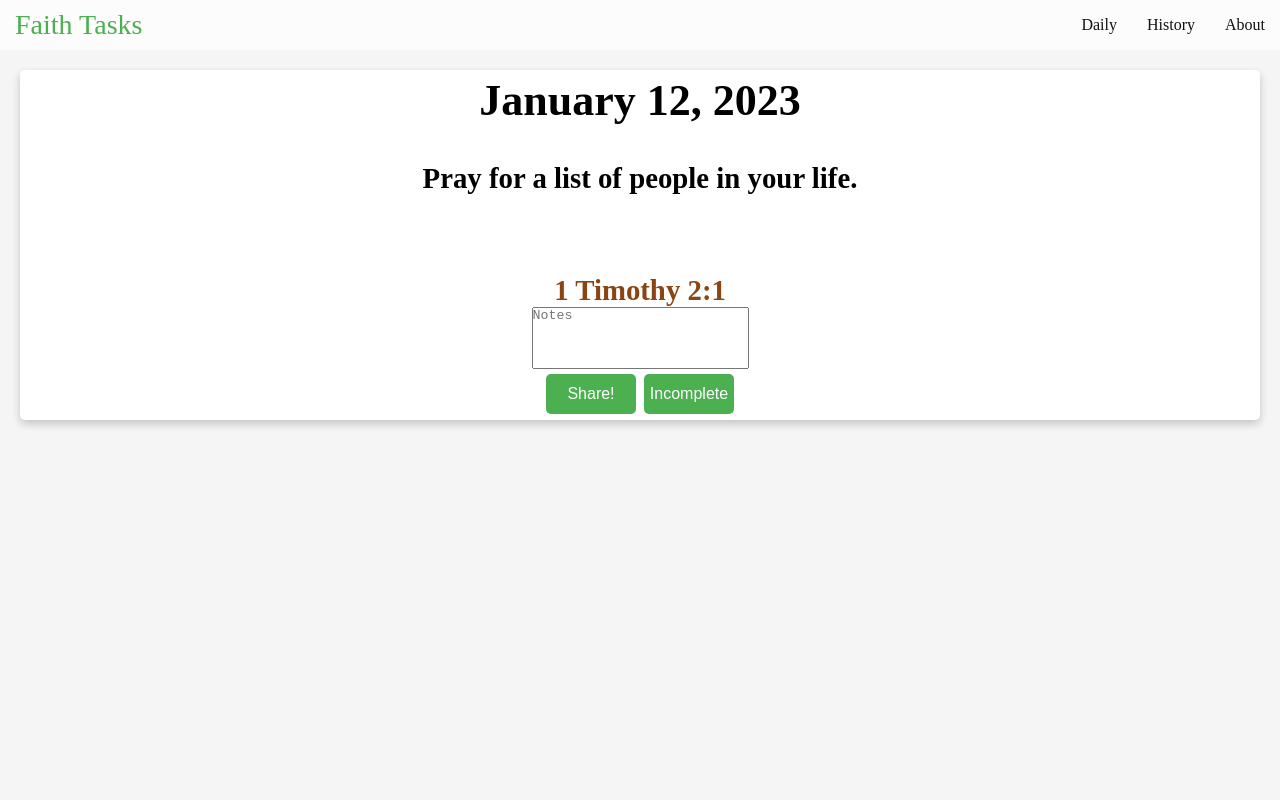
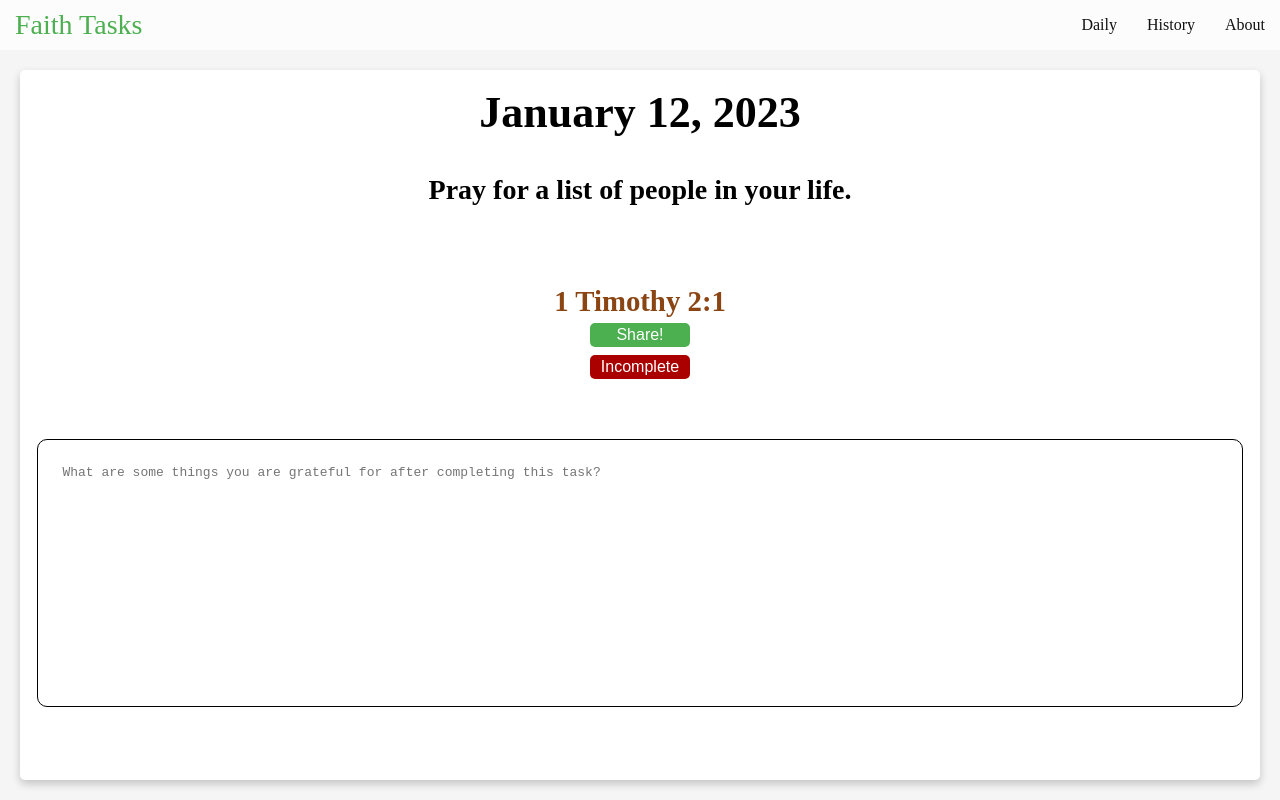
Before and after one commit to ryannarnoldd/FaithTasks, a React (Create React App) app: page / in a window 1280 px wide. Built offline with nearby package versions, Linux system fonts and the light colour scheme.

Commit message:
Moved notes, title style changes, overall new look

```diff
--- a/src/components/Task.js
+++ b/src/components/Task.js
@@ -3,14 +3,25 @@ import { getDateString } from '../Utils';
 import '../style.scss';
 
 const Task = ({ date, task: { title, verse }}) => {
+  const questions = [
+    "What was your main takeway from the task?",
+    "What does this task teach us about God?",
+    "What are some things you struggled with during this task?",
+    "What are some things you will do differently next time you complete this task?",
+    "How can you apply this task to your everyday life?",
+    "What are some things you are grateful for after completing this task?",
+    "What are some things you wish to improve upon after completing this task?",
+    "What is something that stood out to you during this task?",
+    "What are some things you will remember from this task?",
+    "What are some things you learned from this task that you can apply to other areas of your life?"
+  ]
+  const randomQuestion = questions[Math.floor(Math.random() * questions.length)];
+
   const dateString = getDateString(date);
 
-  // use values if data object with date exists in local storage.
-
-  var localData = localStorage.getItem("data");
-  localData = localData ? JSON.parse(localData) : {};
-  const [complete, setComplete] = useState( localData[date] ? localData[date].complete : false);
-  const [notes, setNotes] = useState( localData[date] ? localData[date].notes : "");
+  const localData = localStorage.getItem("data") ? JSON.parse(localStorage.getItem("data")) : {};
+  const [complete, setComplete] = useState(localData[date]?.complete || false);
+  const [notes, setNotes] = useState(localData[date]?.notes || "");
 
   const [data] = useState(getTotalData(complete, notes));
 
@@ -39,7 +50,7 @@ const Task = ({ date, task: { title, verse }}) => {
     var [ book, chapter, verseNum] = verse.split(/(\d+):/);
     book = book.trim();
 
-    return `https://my.bible.com/bible/116/${books[book]}.${chapter}.${verseNum}.NLT`;
+    return `https://my.bible.com/bible/116/${books[book]}.${chapter}.${verseNum}`;
   }
 
   function copyToClipboard() {
@@ -60,12 +71,14 @@ const Task = ({ date, task: { title, verse }}) => {
     <div className="task">
       <h1>{dateString}</h1>
 
+      <br />
+      <br />
+
+      <div style={{display: 'flex', justifyContent: 'space-between', alignItems: 'center'}}>
+        <p>{ title }</p>
+      </div>
+
       <br /> <br />
-      <h2 style={{textAlign: 'center', height: '2em', display: 'flex', flexWrap: 'wrap'}}>
-        <strong>{title}</strong>
-      </h2>
-
-      <br /> <br /> <br />
 
       <h2>
         <a id="verse" href={formatLink(verse)} target="_blank" rel="noreferrer">
@@ -73,12 +86,11 @@ const Task = ({ date, task: { title, verse }}) => {
         </a>
       </h2>
 
-      <textarea id="notes" placeholder="Notes" value={ notes } onChange={ e => setNotes(e.target.value) } rows="4" cols="25" style={{resize: 'none'}}></textarea>
+      <button id="share" onClick={ copyToClipboard }>Share!</button>
+      <button id="complete" value="false" onClick={ updateComplete } style={{marginTop: '0.5em', backgroundColor: (complete ? 'green' : '#aa0000')}}>{complete ? "Complete" : "Incomplete"}</button>
 
-      <div style={{display: 'inline'}}>
-        <button id="share" onClick={ copyToClipboard }>Share!</button>
-        <button id="complete" value="false" onClick={ updateComplete } style={{marginLeft: '0.5em'}}>{ complete ? "Complete" : "Incomplete" } </button>
-      </div>
+      <textarea id="notes" placeholder={ randomQuestion } value={ notes } onChange={ e => setNotes(e.target.value) }></textarea>
+
 
     </div>
   );
--- a/src/style.scss
+++ b/src/style.scss
@@ -1,70 +1,11 @@
-* { margin: 0; padding: 0;}
+* {
+  margin: 0;
+  padding: 0;
+}
 
 body {
-  // margin: 0;
-  // font-family: -apple-system, BlinkMacSystemFont, 'Segoe UI', 'Roboto', 'Oxygen',
-  //   'Ubuntu', 'Cantarell', 'Fira Sans', 'Droid Sans', 'Helvetica Neue',
-  //   sans-serif;
   -webkit-font-smoothing: antialiased;
   -moz-osx-font-smoothing: grayscale;
-}
-
-.container {
-  display: flex;
-  justify-content: center;
-  // Make the width 95% of the screen when it is less than 600px.
-  width: 100%;
-  height: calc(100vh - 50px);
-  background-color: #f5f5f5;
-  // margin-top: 50px;
-  overflow: hidden;
-  text-align: center;
-  // overflow-y: hidden;
-  // overflow-x: hidden;
-}
-
-.task {
-  display: flex;
-  flex-direction: column;
-  align-items: center;
-  margin: 0 auto;
-  width: 100%;
-  margin-left: 10px;
-  margin-right: 10px;
-  height: 350px;
-  padding-left: 1%;
-  padding-right: 1%;
-  background-color: #ffffff;
-  box-shadow: 0 4px 8px 0 rgba(0, 0, 0, 0.2);
-  border-radius: 5px;
-  h1 {
-    font-size: 2.75em;
-    font-weight: bold;
-    margin-top: 5px;
-  }
-  h2 { font-size: 1.8em; }
-  p { font-size: 1.2em; }
-
-  button {
-    margin-top: 5px;
-    height: 40px;
-    width: 90px;
-    background-color: #4caf50;
-    color: #ffffff;
-    font-size: 1em;
-    border: none;
-    border-radius: 5px;
-    cursor: pointer;
-    transition: background-color 0.2s;
-    &:hover { background-color: #43a047; }
-  }
-
-  a {
-    text-decoration: none;
-    color: #8b4513;
-    &:hover { color: #cd853f; }
-  }
-
 }
 
 nav {
@@ -105,6 +46,110 @@ nav {
   }
 }
 
+.container {
+  display: flex;
+  justify-content: center;
+  width: 100%;
+  height: calc(100vh - 50px);
+  background-color: #f5f5f5;
+  overflow: hidden;
+  text-align: center;
+}
+
+.content {
+  display: flex;
+  flex-direction: column;
+  align-items: center;
+  margin-top: 20px;
+  margin-bottom: 20px;
+  width: 95%;
+  // height: 100%;
+
+  h3 {
+    font-weight: bold;
+    margin-bottom: 20px;
+
+    a {
+      color: #0000CD;
+      text-decoration: none;
+
+      &:hover { color: #000080; }
+    }
+  }
+}
+
+
+.task {
+  display: flex;
+  flex-direction: column;
+  align-items: center;
+  width: 100%;
+  margin-left: 10px;
+  margin-right: 10px;
+  height: 100%;
+  padding: 1%;
+
+  background-color: #ffffff;
+  box-shadow: 0 4px 8px 0 rgba(0, 0, 0, 0.2);
+  border-radius: 5px;
+
+  h1 {
+    font-size: 2.75em;
+    font-weight: bold;
+    margin-top: 5px;
+  }
+  h2 { font-size: 1.8em; }
+
+  p {
+    text-align: 'center';
+    display: 'flex';
+    flex-wrap: 'wrap';
+    font-weight: bold;
+    font-size: 1.75em;
+    height: 75px;
+  }
+
+  button {
+    margin-top: 5px;
+    height: 75px;
+    width: 100px;
+    background-color: #4caf50;
+    color: #ffffff;
+    font-size: 1em;
+    border: none;
+    border-radius: 5px;
+    cursor: pointer;
+    transition: background-color 0.2s;
+    &:hover { background-color: #43a047; }
+  }
+
+  a {
+    text-decoration: none;
+    color: #8b4513;
+    &:hover { color: #cd853f; }
+  }
+
+  textarea {
+    margin-top: 10px;
+    resize: none;
+    border: 1px solid #000000;
+    border-radius: 10px;
+    font-size: 1em;
+    resize: none;
+
+    margin: 5%;
+    padding: 2%;
+    width: 95%;
+    height: 100%;
+
+    &:focus { outline: none; }
+
+
+    // &:focus { outline: none; }
+  }
+
+}
+
 .links a {
   font-size: 1em;
   &:hover { color: Blue; }
@@ -130,37 +175,3 @@ nav {
     }
   }
 }
-
-.content {
-  display: flex;
-  flex-direction: column;
-  align-items: center;
-  margin-top: 20px;
-  width: 95%;
-
-  h3 {
-    font-weight: bold;
-    margin-bottom: 20px;
-
-    a {
-      color: #0000CD;
-      text-decoration: none;
-
-      &:hover { color: #000080; }
-    }
-  }
-}
-
-.taskSearch {
-  display: flex;
-  flex-direction: row;
-
-  input {
-      font-size: 20px;
-  }
-
-  button {
-      font-size: 20px;
-      margin-left: 10px;
-  }
-}
```
Also changed, not shown: src/components/TaskSearch.js (deleted, +0 -30 lines).
